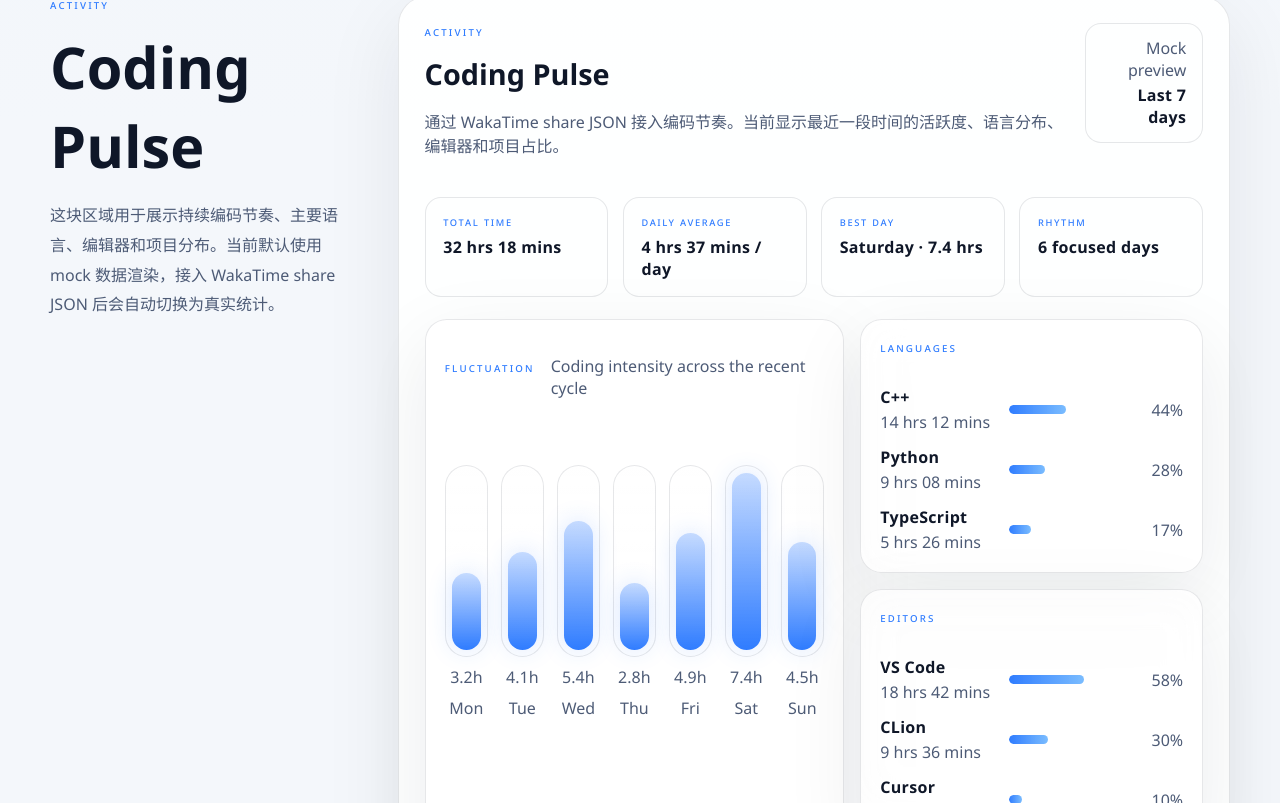
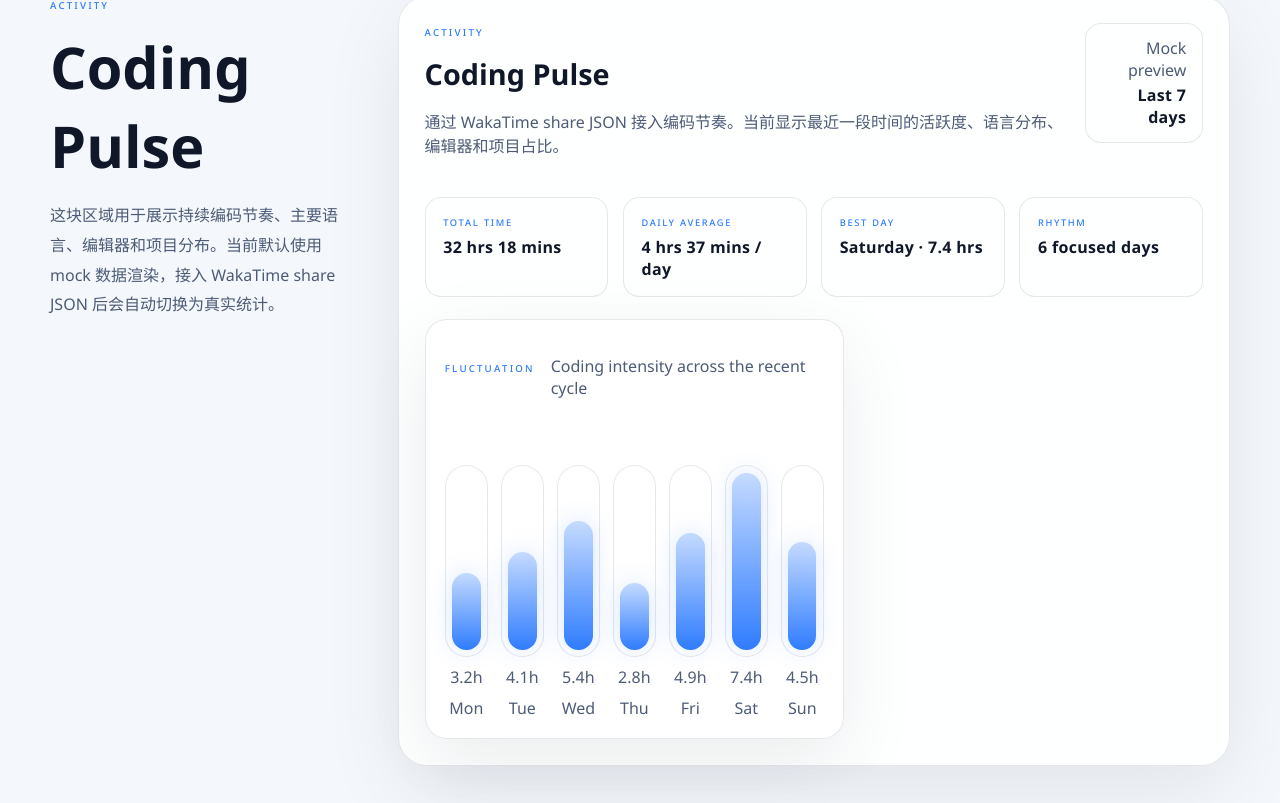
Before and after one commit to God1007/personal_profile_website, a Next.js app: page / in a window 1280 px wide. Shown: the part 1997-2800 px from the top of the page. Built offline with nearby package versions, Linux system fonts and the light colour scheme; no server answers.

Commit message:
update 1.8

```diff
--- a/components/home/coding-pulse.tsx
+++ b/components/home/coding-pulse.tsx
@@ -1,41 +1,11 @@
 "use client";
 
 import { useEffect, useMemo, useState } from "react";
-import { mockCodingPulse, parseWakaTimeShare, type CodingBucket, type CodingPulseData } from "@/lib/wakatime";
+import { mockCodingPulse, parseWakaTimeShare, type CodingPulseData } from "@/lib/wakatime";
 
 type CodingPulseProps = {
   shareUrl?: string | null;
 };
-
-function BucketList({
-  title,
-  items
-}: {
-  title: string;
-  items: CodingBucket[];
-}) {
-  return (
-    <div className="pulse-cluster surface-panel">
-      <div className="pulse-cluster-heading">
-        <p className="eyebrow">{title}</p>
-      </div>
-      <div className="pulse-list">
-        {items.map((item) => (
-          <div key={item.name} className="pulse-list-row">
-            <div className="pulse-list-copy">
-              <strong>{item.name}</strong>
-              <span>{item.text}</span>
-            </div>
-            <div className="pulse-bar-track">
-              <span className="pulse-bar-fill" style={{ width: `${Math.max(item.percent, 6)}%` }} />
-            </div>
-            <span className="pulse-percent">{item.percent}%</span>
-          </div>
-        ))}
-      </div>
-    </div>
-  );
-}
 
 export function CodingPulse({ shareUrl }: CodingPulseProps) {
   const [data, setData] = useState<CodingPulseData>(mockCodingPulse);
@@ -137,12 +107,6 @@ export function CodingPulse({ shareUrl }: CodingPulseProps) {
             ))}
           </div>
         </div>
-
-        <div className="pulse-side">
-          <BucketList title="Languages" items={data.languages} />
-          <BucketList title="Editors" items={data.editors} />
-          <BucketList title="Projects" items={data.projects} />
-        </div>
       </div>
     </div>
   );
```
Also changed, not shown: 1 other file (tests, documents, lock files or other folders).
